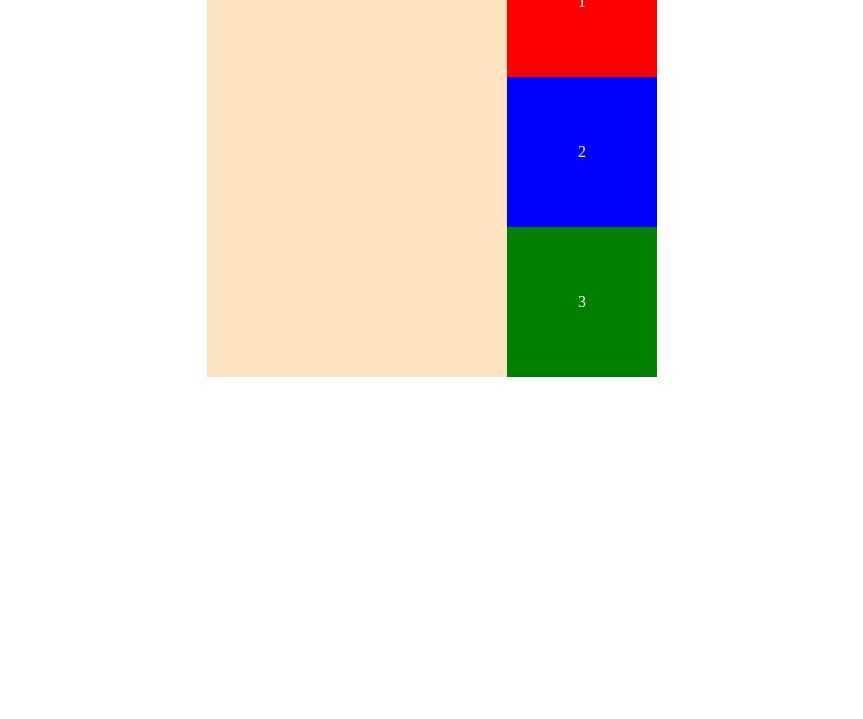
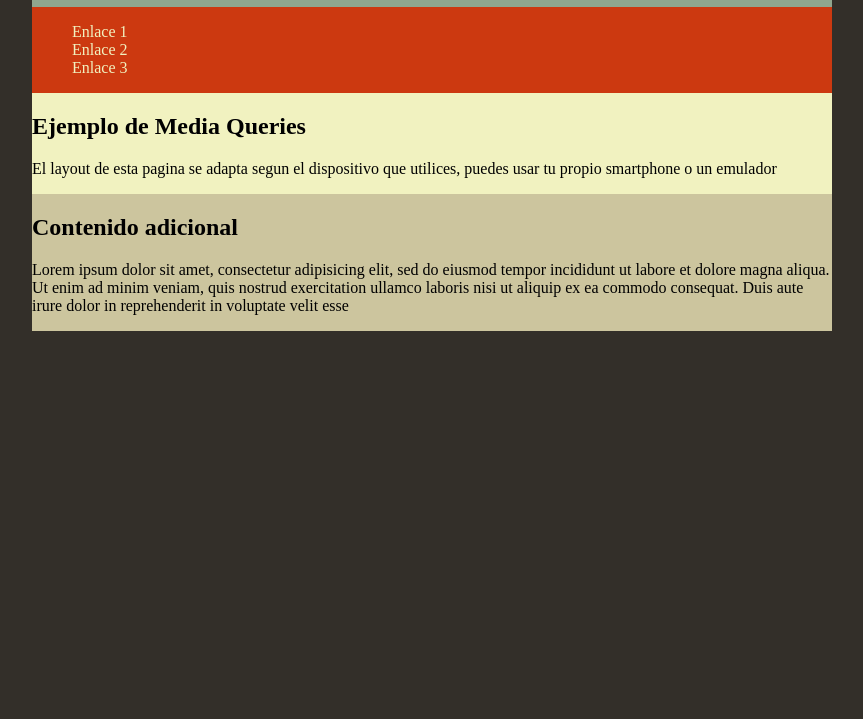
Before and after one commit to JavierRomero29/CSS, a plain HTML site: page index.html in a window 1280 px wide. Shown: the part 81-800 px from the top of the page, without its empty margins (208-1071 px from the left). Drawn offline with Linux system fonts and the light colour scheme.

Commit message:
Add files via upload

```diff
--- /dev/null
+++ b/base.css
@@ -0,0 +1,46 @@
+@charset "utf-8";
+/* CSS Document */
+
+body {
+  color: #000;
+  background: #332f29;
+  font-size: 100%;
+}
+#contenedor {
+  width: 800px;
+  background: #8fa68e;
+  margin-right: auto;
+  margin-left: auto;
+  overflow: hidden;
+}
+
+@media screen and (max-width: 800px) {
+  #contenedor {
+    display: flex;
+    flex-direction: column;
+    width: 100%;
+  }
+}
+nav {
+  background: #cc3910;
+  float: left;
+  width: 100%;
+}
+ul {
+  list-style-type: none;
+}
+a {
+  color: #f1f2c0;
+  text-decoration: none;
+}
+section {
+  background: #f1f2c0;
+  float: left;
+  margin: 0 0 0 0;
+  width: 100%;
+}
+aside {
+  background: #ccc59e;
+  float: right;
+  width: 100%;
+}
--- a/index.html
+++ b/index.html
@@ -1,17 +1,34 @@
 <!DOCTYPE html>
 <html lang="en">
 <head>
-    <meta charset="UTF-8">
-    <meta http-equiv="X-UA-Compatible" content="IE=edge">
-    <meta name="viewport" content="width=device-width, initial-scale=1.0">
-    <link rel="stylesheet" href="style.css" />
-    <title>Document</title>
+  <meta charset="UTF-8">
+  <meta name="viewport" content="width=device-width, initial-scale=1.0">
+  <title>Document</title>
+  <link rel="stylesheet" href="base.css">
 </head>
 <body>
-    <div class="contenedor">
-    <div class="item1">1</div>
-    <div class="item2">2</div>
-    <div class="item3">3</div>
-    </div>
+  <div id="contenedor">
+    <h1>Optimizando con CSS </h1>
+    <nav>
+      <ul>
+        <li><a href="#">Enlace 1</a></li>
+        <li><a href="#">Enlace 2</a></li>
+        <li><a href="#">Enlace 3</a></li>
+      </ul>
+    </nav>
+    <section>
+      <h2>Ejemplo de Media Queries </h2>
+      <p> El layout de esta pagina se adapta segun el dispositivo que utilices, puedes usar tu propio smartphone o un
+        emulador</p>
+      </section>
+    <aside>
+      <h2> Contenido adicional </h2>
+      <p>Lorem ipsum dolor sit amet, consectetur adipisicing elit, sed do eiusmod tempor incididunt ut labore et dolore
+        magna aliqua. Ut enim ad minim veniam, quis nostrud exercitation ullamco laboris nisi ut aliquip ex ea commodo
+        consequat. Duis aute irure dolor in reprehenderit in voluptate velit esse</p>
+      </aside>
+
+  </div>
+
 </body>
 </html>
```
